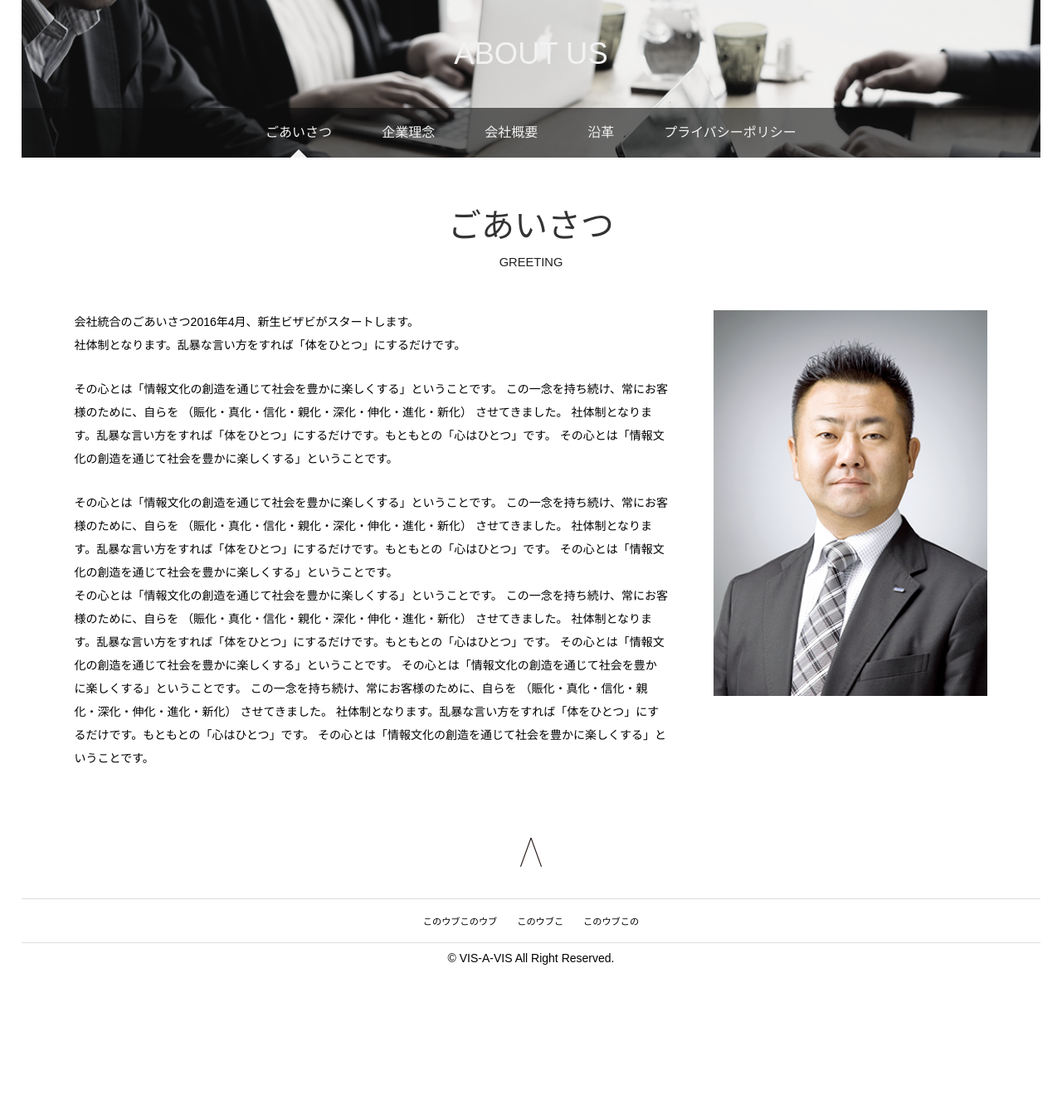
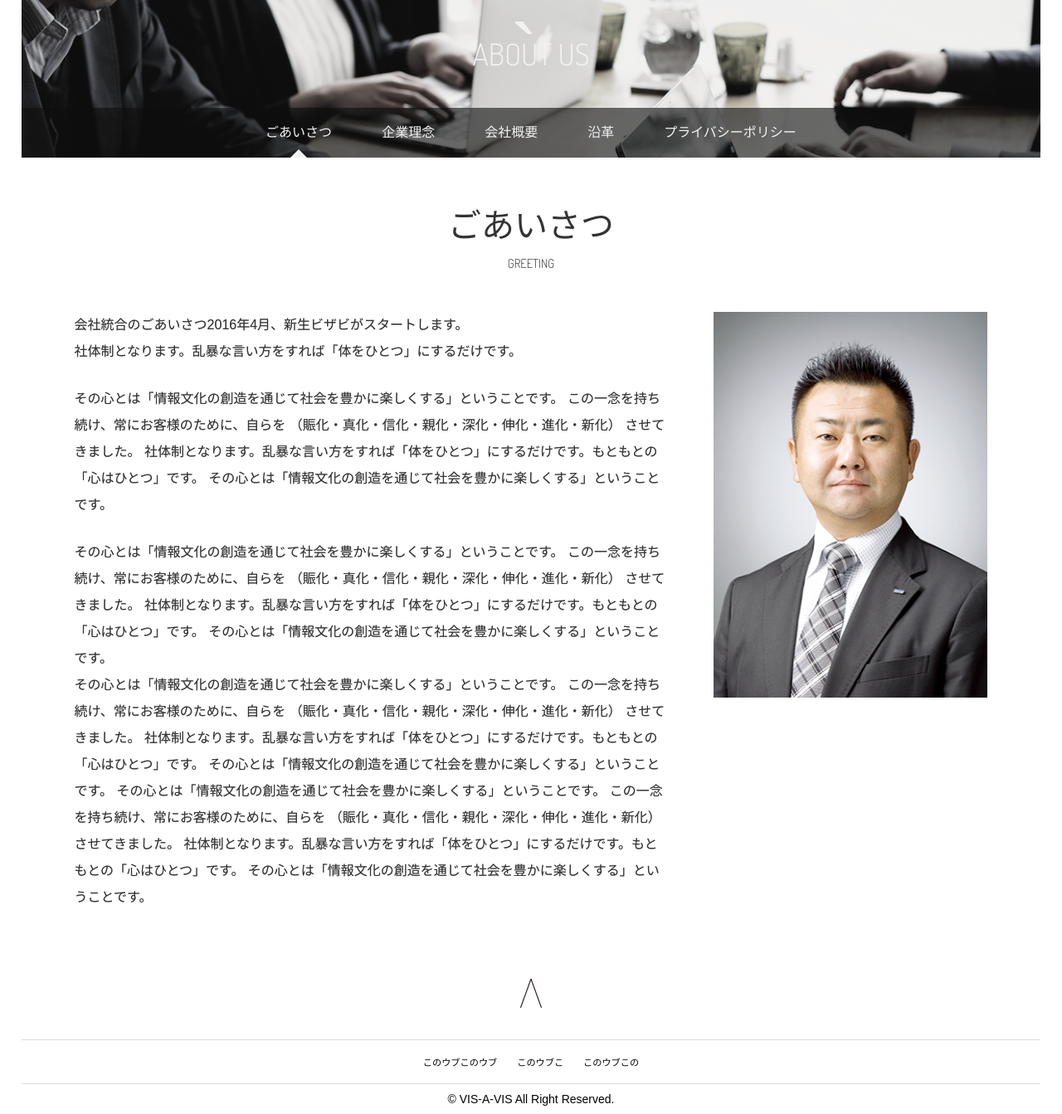
Before and after one commit to chainsolution/PUnited, a CodeIgniter app: page /database/index.php/system/greeting in a window 1280 px wide. Shown: the part 70-1413 px from the top of the page at 83% size. Before the commit the page ends 1233 px from the top, so only its background shows below. Run offline with CodeIgniter, Linux system fonts and the light colour scheme.

Commit message:
change font size,color,text-shadow

```diff
--- a/application/views/php/includes/overlay_banner.php
+++ b/application/views/php/includes/overlay_banner.php
@@ -3,6 +3,7 @@
 <div class="site_container">
 	<div class="overlay_banner">
 		<div class="overlay_title">
+			<sup>`</sup>
 			<span>ABOUT US</span>
 		</div>
 		<div class="overlay_nav">
--- a/assets/css/style.css
+++ b/assets/css/style.css
@@ -1088,7 +1089,16 @@ body {
     -moz-align-items: center;
     -ms-align-items: center; }
     .overlay_banner .overlay_title span {
+      font-family: "Dosis", san-serif;
       font-size: 260%;
+      font-weight: 100;
+      color: #fff; }
+    .overlay_banner .overlay_title sup {
+      position: absolute;
+      top: 50%;
+      left: 48%;
+      display: block;
+      font-size: 700%;
       color: #fff; }
 
 /** banner in about page with no navbar **/
@@ -1158,8 +1168,10 @@ body {
     .greeting .paragraph p {
       margin: 0 0 25px 0;
       line-height: 2;
-      color: #000;
-      font-weight: 300; }
+      color: #333;
+      font-size: 16px;
+      font-weight: 300;
+      text-shadow: 0px 0px 0.3px #999; }
   .greeting .profile {
     position: relative;
     float: left;
@@ -2552,10 +2567,11 @@ a.more_btn {
   margin: 0 0 10px 0 !important; }
 
 .section_heading span {
+  font-family: "Dosis", san-serif;
   display: block;
   font-size: 105%;
   font-weight: 100;
-  color: #222; }
+  color: #333; }
 
 #works a.more_btn {
   position: absolute;
--- a/assets/sass/_layout.scss
+++ b/assets/sass/_layout.scss
@@ -578,7 +578,17 @@ body{
 		@include justify-content();
 		@include align-items();
 		span{
+			font-family: "Dosis", san-serif;
 			font-size: 260%;
+			font-weight: 100;
+			color: $white;
+		}
+		sup{
+			position: absolute;
+			top: 50%;
+			left: 48%;
+			display: block;
+			font-size: 700%;
 			color: $white;
 		}
 
@@ -643,8 +653,10 @@ body{
 		p{
 			margin: 0 0 25px 0;
     		line-height: 2;
-    		color: $black;
+    		color: $paragraph_color;
+    		font-size: $text_font_size;
     		font-weight: 300;
+    		text-shadow: $paragraph_text_shadow;
 		}
 	}
 
--- a/assets/sass/_module.scss
+++ b/assets/sass/_module.scss
@@ -150,6 +150,7 @@ a.more_btn{
 
 	}
 	span{
+		font-family: "Dosis", san-serif;
 		display: block;
 		font-size: 105%;
 		font-weight: 100;
--- a/assets/sass/_vars.scss
+++ b/assets/sass/_vars.scss
@@ -41,10 +41,16 @@ $slaveBlack: #333F48;
   $section-padding: 30px;
   $section-margin: 15px;
 
+/* Font */
+
+$text_font_size: 16px;
+$text_small: 15px;
+$text_title: 18px;
+
 /* Text color
  ----------------------------------------- */
 
- $paragraph_color: #222;
+ $paragraph_color: #333;
  $heading_color: #333;
  $section_heading_color:#333;
 
```
Also changed, not shown: other parts of assets/css/style.css (+19 -15 lines), other parts of assets/sass/_layout.scss (+13 -10 lines), .htaccess, 1 other file.
